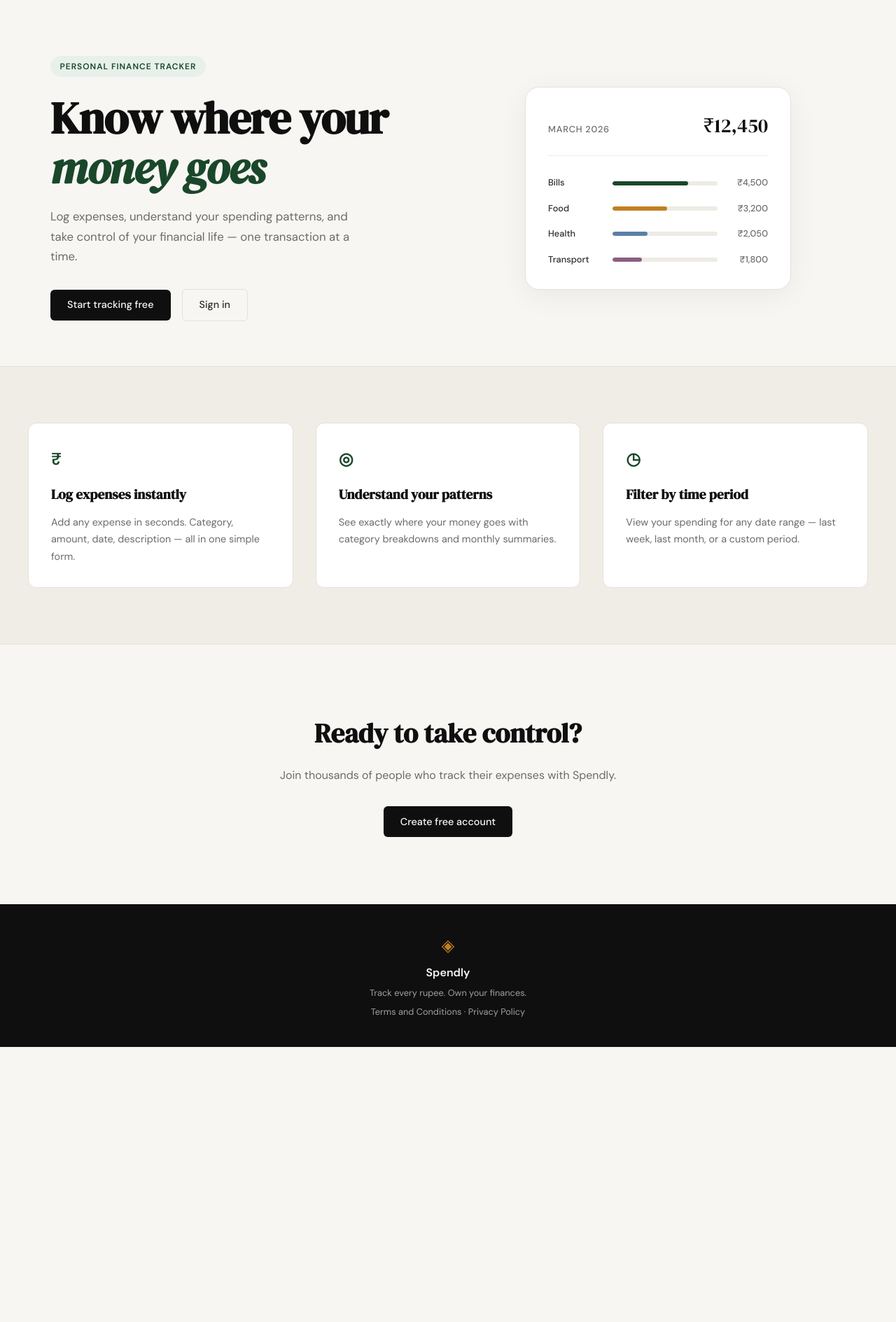
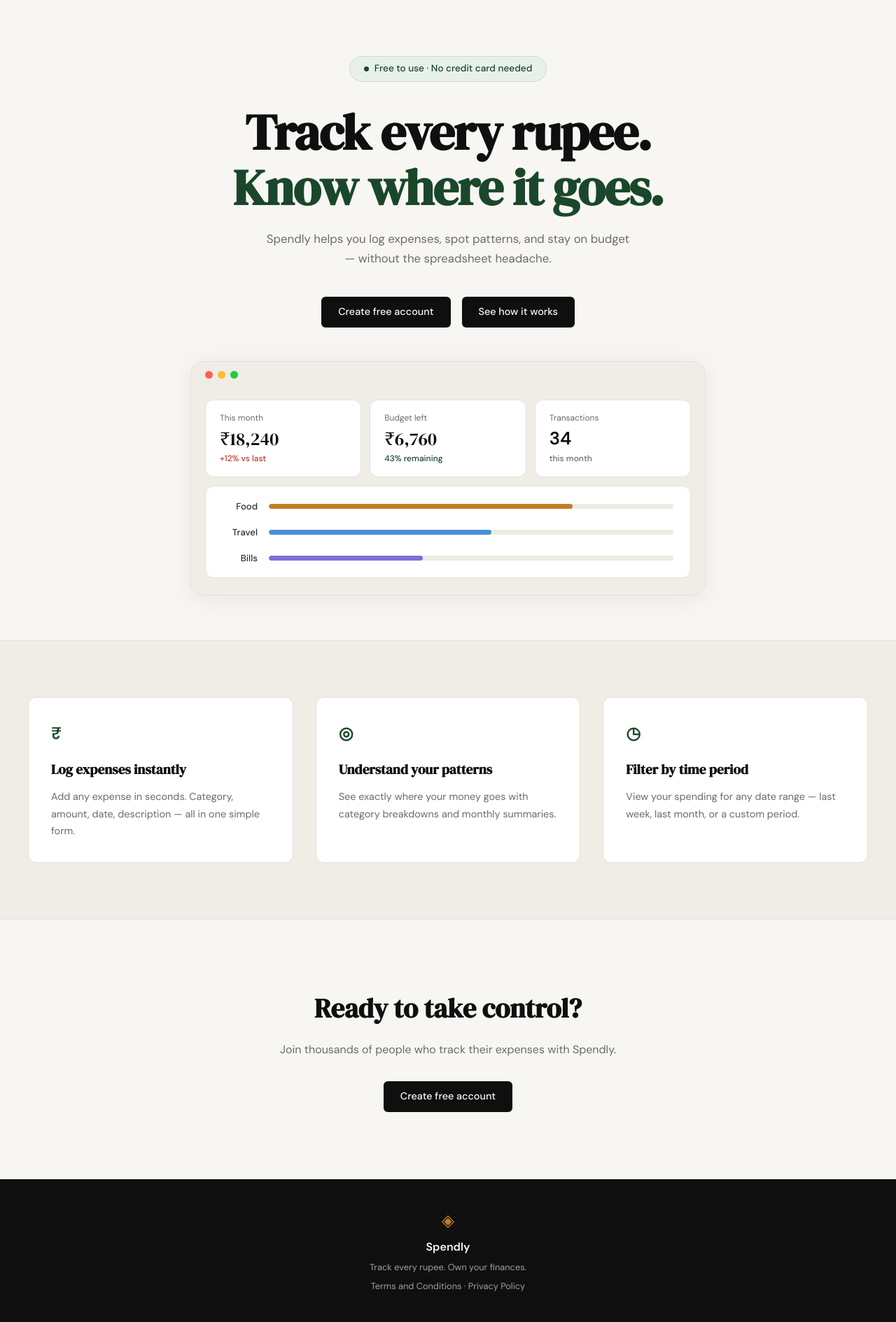
Before and after one commit to amangupta-py/spendx, a Flask app: page / in a window 1280 px wide. Shown: the part 61-1950 px from the top of the page at 70% size. Before the commit the page ends 1557 px from the top, so only its background shows below. Run offline with Flask 3, Linux system fonts and the light colour scheme.

Commit message:
landing: redesign hero section to match mockup

```diff
--- a/static/css/style.css
+++ b/static/css/style.css
@@ -125,38 +125,48 @@ a { color: inherit; text-decoration: none; }
 
 .hero {
     padding: 5rem 2rem 4rem;
-    display: grid;
-    grid-template-columns: 1fr 1fr;
-    gap: 4rem;
-    align-items: center;
-    max-width: var(--max-width);
+    text-align: center;
+    max-width: 800px;
     margin: 0 auto;
 }
 
+.hero-inner {
+    margin-bottom: 3rem;
+}
+
 .hero-badge {
-    display: inline-block;
+    display: inline-flex;
+    align-items: center;
+    gap: 0.5rem;
     background: var(--accent-light);
     color: var(--accent);
-    font-size: 0.75rem;
-    font-weight: 600;
-    letter-spacing: 0.08em;
-    text-transform: uppercase;
-    padding: 0.35rem 0.85rem;
+    font-size: 0.85rem;
+    font-weight: 500;
+    padding: 0.4rem 1.2rem;
     border-radius: 999px;
-    margin-bottom: 1.5rem;
+    margin-bottom: 2rem;
+    border: 1px solid rgba(26, 71, 42, 0.12);
+}
+
+.hero-badge-dot {
+    width: 7px;
+    height: 7px;
+    background: var(--accent);
+    border-radius: 50%;
+    flex-shrink: 0;
 }
 
 .hero-title {
     font-family: var(--font-display);
-    font-size: clamp(2.5rem, 5vw, 4rem);
+    font-size: clamp(2.8rem, 6vw, 4.5rem);
     line-height: 1.1;
     letter-spacing: -0.02em;
     color: var(--ink);
     margin-bottom: 1.25rem;
 }
 
-.hero-title em {
-    font-style: italic;
+.hero-title-accent {
+    display: block;
     color: var(--accent);
 }
 
@@ -164,18 +174,19 @@ a { color: inherit; text-decoration: none; }
     font-size: 1.05rem;
     color: var(--ink-muted);
     line-height: 1.7;
-    max-width: 460px;
-    margin-bottom: 2rem;
+    max-width: 520px;
+    margin: 0 auto 2.5rem;
 }
 
 .hero-actions {
     display: flex;
     gap: 1rem;
     align-items: center;
+    justify-content: center;
 }
 
 /* ------------------------------------------------------------------ */
-/* Mock card (hero visual)                                             */
+/* Mock browser (hero visual)                                          */
 /* ------------------------------------------------------------------ */
 
 .hero-visual {
@@ -183,77 +194,111 @@ a { color: inherit; text-decoration: none; }
     justify-content: center;
 }
 
-.mock-card {
-    background: var(--paper-card);
+.mock-browser {
+    background: var(--paper-warm);
     border: 1px solid var(--border);
     border-radius: var(--radius-lg);
-    padding: 2rem;
+    overflow: hidden;
+    box-shadow: 0 4px 32px rgba(0,0,0,0.07);
     width: 100%;
-    max-width: 380px;
-    box-shadow: 0 8px 40px rgba(0,0,0,0.06);
 }
 
-.mock-card-header {
+.mock-browser-bar {
+    padding: 0.85rem 1.25rem;
     display: flex;
-    justify-content: space-between;
-    align-items: baseline;
-    margin-bottom: 1.75rem;
-    padding-bottom: 1.25rem;
-    border-bottom: 1px solid var(--border-soft);
+    align-items: center;
+    gap: 0.45rem;
 }
 
-.mock-label {
-    font-size: 0.8rem;
-    font-weight: 500;
-    color: var(--ink-muted);
-    text-transform: uppercase;
-    letter-spacing: 0.06em;
+.mock-dot {
+    width: 11px;
+    height: 11px;
+    border-radius: 50%;
 }
 
-.mock-total {
-    font-family: var(--font-display);
-    font-size: 1.75rem;
-    color: var(--ink);
-}
+.mock-dot-red    { background: #ff5f57; }
+.mock-dot-yellow { background: #ffbd2e; }
+.mock-dot-green  { background: #28ca41; }
 
-.mock-bars { display: flex; flex-direction: column; gap: 1rem; }
-
-.mock-bar-row {
-    display: grid;
-    grid-template-columns: 80px 1fr 60px;
-    align-items: center;
+.mock-browser-body {
+    padding: 1rem 1.25rem 1.5rem;
+    display: flex;
+    flex-direction: column;
     gap: 0.75rem;
 }
 
-.mock-cat {
-    font-size: 0.8rem;
+.mock-stats {
+    display: grid;
+    grid-template-columns: repeat(3, 1fr);
+    gap: 0.75rem;
+}
+
+.mock-stat-card {
+    background: var(--paper-card);
+    border: 1px solid var(--border);
+    border-radius: var(--radius-md);
+    padding: 1rem 1.25rem;
+    text-align: left;
+}
+
+.mock-stat-label {
+    font-size: 0.75rem;
+    color: var(--ink-muted);
+    margin-bottom: 0.3rem;
+}
+
+.mock-stat-value {
+    font-family: var(--font-display);
+    font-size: 1.6rem;
+    color: var(--ink);
+    line-height: 1.2;
+    margin-bottom: 0.2rem;
+}
+
+.mock-stat-value-plain {
+    font-family: var(--font-body);
+    font-weight: 600;
+}
+
+.mock-stat-delta { font-size: 0.75rem; font-weight: 500; }
+.mock-stat-delta-danger  { color: var(--danger); }
+.mock-stat-delta-success { color: var(--accent); }
+.mock-stat-delta-muted   { color: var(--ink-muted); }
+
+.mock-categories {
+    background: var(--paper-card);
+    border: 1px solid var(--border);
+    border-radius: var(--radius-md);
+    padding: 1.1rem 1.5rem;
+    display: flex;
+    flex-direction: column;
+    gap: 1rem;
+}
+
+.mock-cat-row {
+    display: grid;
+    grid-template-columns: 50px 1fr;
+    align-items: center;
+    gap: 1rem;
+}
+
+.mock-cat-name {
+    font-size: 0.82rem;
     font-weight: 500;
     color: var(--ink-soft);
+    text-align: right;
 }
 
 .mock-bar-track {
-    height: 6px;
+    height: 7px;
     background: var(--border-soft);
     border-radius: 999px;
     overflow: hidden;
 }
 
-.mock-bar {
+.mock-bar-fill {
     height: 100%;
-    background: var(--accent);
     border-radius: 999px;
-    transition: width 0.6s ease;
-}
-
-.mock-bar-2 { background: var(--accent-2); }
-.mock-bar-3 { background: #5b7fa6; }
-.mock-bar-4 { background: #8b5e83; }
-
-.mock-amt {
-    font-size: 0.8rem;
-    font-weight: 500;
-    color: var(--ink-muted);
-    text-align: right;
 }
 
 /* ------------------------------------------------------------------ */
@@ -571,15 +616,7 @@ a { color: inherit; text-decoration: none; }
 /* ------------------------------------------------------------------ */
 
 @media (max-width: 900px) {
-    .hero {
-        grid-template-columns: 1fr;
-        text-align: center;
-    }
-
-    .hero-subtitle { max-width: 100%; }
-    .hero-actions { justify-content: center; }
-    .hero-visual { display: none; }
-
+    .mock-stats { grid-template-columns: 1fr; }
     .features-inner { grid-template-columns: 1fr; }
 }
 
--- a/templates/landing.html
+++ b/templates/landing.html
@@ -6,55 +6,67 @@
 
 <section class="hero">
     <div class="hero-inner">
-        <div class="hero-badge">Personal Finance Tracker</div>
+        <div class="hero-badge">
+            <span class="hero-badge-dot"></span>
+            Free to use · No credit card needed
+        </div>
         <h1 class="hero-title">
-            Know where your<br>
-            <em>money goes</em>
+            Track every rupee.<br>
+            <span class="hero-title-accent">Know where it goes.</span>
         </h1>
         <p class="hero-subtitle">
-            Log expenses, understand your spending patterns,
-            and take control of your financial life —
-            one transaction at a time.
+            Spendly helps you log expenses, spot patterns, and stay
+            on budget — without the spreadsheet headache.
         </p>
         <div class="hero-actions">
-            <a href="{{ url_for('register') }}" class="btn-primary">Start tracking free</a>
-            <a href="{{ url_for('login') }}" class="btn-ghost">Sign in</a>
+            <a href="{{ url_for('register') }}" class="btn-primary">Create free account</a>
+            <a href="{{ url_for('login') }}" class="btn-primary">See how it works</a>
         </div>
     </div>
     <div class="hero-visual">
-        <div class="mock-card">
-            <div class="mock-card-header">
-                <span class="mock-label">March 2026</span>
-                <span class="mock-total">₹12,450</span>
+        <div class="mock-browser">
+            <div class="mock-browser-bar">
+                <span class="mock-dot mock-dot-red"></span>
+                <span class="mock-dot mock-dot-yellow"></span>
+                <span class="mock-dot mock-dot-green"></span>
             </div>
-            <div class="mock-bars">
-                <div class="mock-bar-row">
-                    <span class="mock-cat">Bills</span>
-                    <div class="mock-bar-track">
-                        <div class="mock-bar" style="width: 72%"></div>
+            <div class="mock-browser-body">
+                <div class="mock-stats">
+                    <div class="mock-stat-card">
+                        <div class="mock-stat-label">This month</div>
+                        <div class="mock-stat-value">₹18,240</div>
+                        <div class="mock-stat-delta mock-stat-delta-danger">+12% vs last</div>
                     </div>
-                    <span class="mock-amt">₹4,500</span>
+                    <div class="mock-stat-card">
+                        <div class="mock-stat-label">Budget left</div>
+                        <div class="mock-stat-value">₹6,760</div>
+                        <div class="mock-stat-delta mock-stat-delta-success">43% remaining</div>
+                    </div>
+                    <div class="mock-stat-card">
+                        <div class="mock-stat-label">Transactions</div>
+                        <div class="mock-stat-value mock-stat-value-plain">34</div>
+                        <div class="mock-stat-delta mock-stat-delta-muted">this month</div>
+                    </div>
                 </div>
-                <div class="mock-bar-row">
-                    <span class="mock-cat">Food</span>
-                    <div class="mock-bar-track">
-                        <div class="mock-bar mock-bar-2" style="width: 52%"></div>
+                <div class="mock-categories">
+                    <div class="mock-cat-row">
+                        <span class="mock-cat-name">Food</span>
+                        <div class="mock-bar-track">
+                            <div class="mock-bar-fill" style="width: 75%; background: var(--accent-2);"></div>
+                        </div>
                     </div>
-                    <span class="mock-amt">₹3,200</span>
-                </div>
-                <div class="mock-bar-row">
-                    <span class="mock-cat">Health</span>
-                    <div class="mock-bar-track">
-                        <div class="mock-bar mock-bar-3" style="width: 33%"></div>
+                    <div class="mock-cat-row">
+                        <span class="mock-cat-name">Travel</span>
+                        <div class="mock-bar-track">
+                            <div class="mock-bar-fill" style="width: 55%; background: #4a90d9;"></div>
+                        </div>
                     </div>
-                    <span class="mock-amt">₹2,050</span>
-                </div>
-                <div class="mock-bar-row">
-                    <span class="mock-cat">Transport</span>
-                    <div class="mock-bar-track">
-                        <div class="mock-bar mock-bar-4" style="width: 28%"></div>
+                    <div class="mock-cat-row">
+                        <span class="mock-cat-name">Bills</span>
+                        <div class="mock-bar-track">
+                            <div class="mock-bar-fill" style="width: 38%; background: #7c6fd4;"></div>
+                        </div>
                     </div>
-                    <span class="mock-amt">₹1,800</span>
                 </div>
             </div>
         </div>
```
